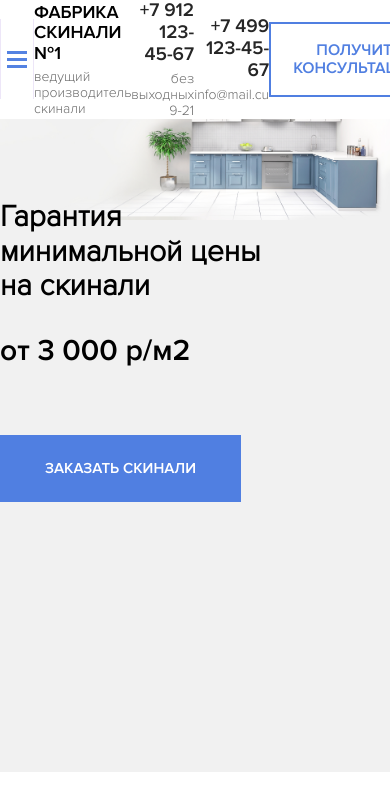
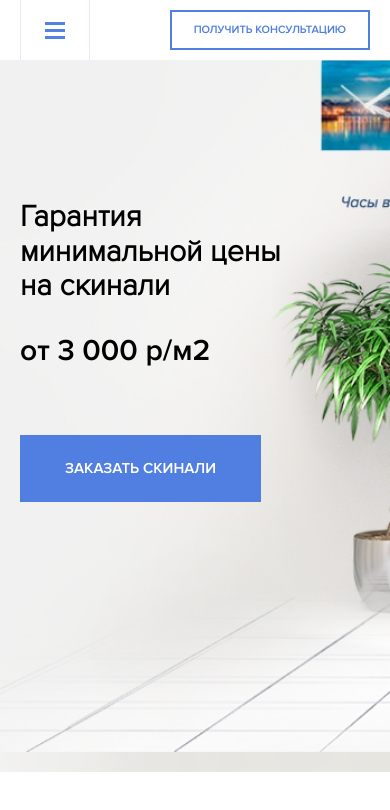
Before and after one commit to ruslanmudarov/skinali, a plain HTML site: page index.html in a window 390 px wide. Drawn offline with Linux system fonts and the light colour scheme.

Commit message:
Адаптив для главного экрана и шапки

```diff
--- a/sass/_grid.sass
+++ b/sass/_grid.sass
@@ -3,3 +3,15 @@
 .container
   max-width: 1170px
   margin: auto
+@media ( max-width: 1199px )
+  .container
+    max-width: 960px
+
+@media  ( max-width: 991px )
+  .container
+    max-width: 750px
+
+@media  ( max-width: 767px )
+  .container
+    max-width: 100%
+    padding: 0 20px
--- a/sass/_interface.sass
+++ b/sass/_interface.sass
@@ -24,3 +24,9 @@ body
     text-transform: uppercase
     +bold
     color: $primary
+
+@media  ( max-width: 576px )
+  .button
+    &-o
+      font-size: 11px
+      padding: 12px 22px
--- a/sass/blocks/_hero.sass
+++ b/sass/blocks/_hero.sass
@@ -12,3 +12,7 @@
     margin-bottom: 67px
     font-size: 30px
     +bold
+@media  ( max-width: 991px )
+  .hero
+    background-size: cover
+    background-position: top left 30%
--- a/sass/blocks/_navbar.sass
+++ b/sass/blocks/_navbar.sass
@@ -9,7 +9,6 @@
     display: flex !important
     justify-content: space-between
     align-items: center
-    min-height: 80px
   &__mobile, &__landline
     text-align: right
   &__phone
@@ -36,7 +35,7 @@
   padding: 16px 0
   background-color: $primary
   transition: 0.2s
-  transform: translateY(-100%)
+  transform: translateY(-200%)
   &_active
     transform: translateY(0)
   &__nav
@@ -78,3 +77,21 @@
     display: block
     font-size: 14px
     color: $text-color-light
+
+@media  ( max-width: 991px )
+  .navbar
+    &__mobile, &__landline
+      display: none
+
+@media  ( max-width: 576px )
+  .logo
+    display: none
+  .menu
+    top: 60px
+    height: 50%
+    &-button
+      height: 60px
+    &__nav
+      flex-direction: column
+    &__link
+      margin-bottom: 20px
```
Also changed, not shown: css/style.css, 1 other file.
